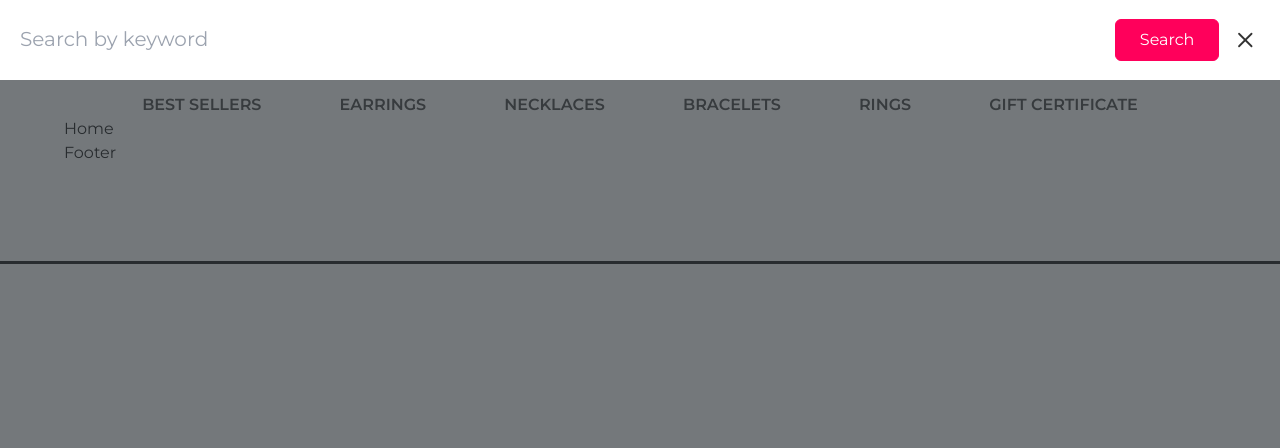
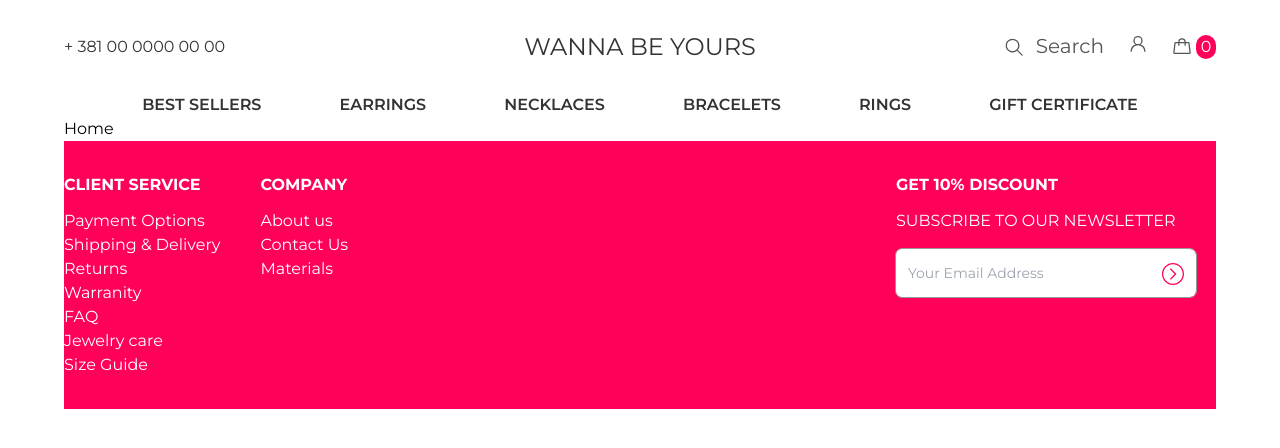
Before and after one commit to IrinaGarmaeva/e-commerce-shop, a React (Vite) app in the folder frontend/: page / in a window 1280 px wide. Shown: the top 448 px of the page. Built offline with nearby package versions, Linux system fonts and the light colour scheme; the HTML template or start-up script is replaced by a standard one; a web font is replaced by a local one.

Commit message:
Frontend: add Footer, Subscribe form

```diff
--- a/frontend/package.json
+++ b/frontend/package.json
@@ -13,7 +13,8 @@
     "react": "^18.2.0",
     "react-dom": "^18.2.0",
     "react-icons": "^5.0.1",
-    "react-router-dom": "^6.22.0"
+    "react-router-dom": "^6.22.0",
+    "react-toastify": "^10.0.4"
   },
   "devDependencies": {
     "@types/react": "^18.2.43",
--- a/frontend/src/App.tsx
+++ b/frontend/src/App.tsx
@@ -1,4 +1,6 @@
 import { Route, Routes } from "react-router-dom";
+import { ToastContainer } from "react-toastify";
+import "react-toastify/dist/ReactToastify.css";
 import Header from "./components/layout/Header/Header";
 import Footer from "./components/layout/Footer/Footer";
 import Home from "./components/pages/Home/Home";
@@ -6,7 +8,7 @@ import Home from "./components/pages/Home/Home";
 const App = () => {
   return (
     <div className=" h-screen font-montserrat">
-      <div className="max-container flex flex-col justify-center padding outline">
+      <div className="max-container flex flex-col padding outline h-full">
         <Header />
         <main>
           <Routes>
@@ -15,6 +17,7 @@ const App = () => {
         </main>
         <Footer />
       </div>
+      <ToastContainer />
     </div>
   );
 };
--- a/frontend/src/components/design-system/SearchForm/SearchForm.tsx
+++ b/frontend/src/components/design-system/SearchForm/SearchForm.tsx
@@ -1,5 +1,6 @@
 import { type ChangeEvent, type FormEvent, useState } from "react";
 import { IoCloseOutline } from "react-icons/io5";
+import { VALIDATION_MESSAGES } from "../../../utils/validationConstants";
 
 const SearchForm = () => {
   const [searchRequest, setSearchRequest] = useState<string>("");
@@ -14,7 +15,7 @@ const SearchForm = () => {
   const handleSubmit = (e: FormEvent<HTMLFormElement>) => {
     e.preventDefault();
     if (!searchRequest) {
-      setError("Enter what you are looking for");
+      setError(VALIDATION_MESSAGES.emptySearchRequest);
       const searchError = document.getElementById("search-error");
       searchError?.classList.remove("hidden");
       return;
@@ -35,11 +36,11 @@ const SearchForm = () => {
   return (
     <div
     id="search-form-overlay"
-    className="w-full h-screen bg-bg-opacity fixed top-0 left-0 z-10 "
+    className="w-full h-screen bg-bg-opacity fixed top-0 left-0 z-10 hidden"
   >
     <form
       id="search-form"
-      className="bg-white min-h-20 px-5 z-20"
+      className="bg-white min-h-20 px-5 z-20 hidden"
       onSubmit={handleSubmit}
     >
       <div className="min-h-20 max-container flex flew-row flex-nowrap items-center gap-3 max-sm:gap-1">
--- /dev/null
+++ b/frontend/src/components/design-system/SubscribeForm/SubscribeForm.tsx
@@ -0,0 +1,73 @@
+import { type ChangeEvent, type FormEvent, useState } from "react";
+import { toast } from "react-toastify";
+import { TfiArrowCircleRight } from "react-icons/tfi";
+import {
+  PATTERN_EMAIL,
+  VALIDATION_MESSAGES,
+} from "../../../utils/validationConstants";
+
+const SubscribeForm = () => {
+  const [email, setEmail] = useState<string>("");
+  const [error, setError] = useState<string>("");
+  const [isValid, setIsValid] = useState<boolean>(true);
+
+  const checkValidity = isValid ? "disabled" : "";
+
+  const handleChangeEmail = (e: ChangeEvent<HTMLInputElement>) => {
+    setEmail(e.target.value);
+    if (!PATTERN_EMAIL.test(e.target.value)) {
+      setError(VALIDATION_MESSAGES.invalidEmail);
+      setIsValid(false);
+      !e.target.value && setError("");
+    } else {
+      setError("");
+      setIsValid(true);
+    }
+  };
+
+  const handleSubscribe = (e: FormEvent<HTMLFormElement>) => {
+    e.preventDefault();
+    if (!email) {
+      setError(VALIDATION_MESSAGES.invalidEmail);
+    } else {
+      setEmail("");
+      toast.success(VALIDATION_MESSAGES.validEmail);
+    }
+  };
+
+  return (
+    <section className="pr-5 w-80 max-md:w-72">
+      <h3 className="uppercase font-bold max-md:text-sm">Get 10% discount</h3>
+      <p className="uppercase mt-3 max-md:text-sm">Subscribe to our newsletter</p>
+      <form
+        onSubmit={handleSubscribe}
+        className="mt-4"
+        noValidate
+        autoComplete="off"
+      >
+        <div className="flex flex-row relative mb-3 bg-white rounded-md outline outline-1 outline-gray">
+          <input
+            type="email"
+            value={email}
+            name="email"
+            placeholder="Your Email Address"
+            onChange={handleChangeEmail}
+            autoComplete="off"
+            className="w-10/12 pl-3 h-12 outline-none rounded-md text-sm text-text-main"
+          />
+          <button type="submit" disabled={!checkValidity}>
+            <TfiArrowCircleRight
+              size={22}
+              className={`absolute right-3 top-3.5 z-10 ${
+                isValid ? "text-pink" : "text-gray"
+              }`}
+            />
+          </button>
+        </div>
+        <span className="text-sm pl-3">{error}</span>
+      </form>
+    </section>
+  );
+};
+
+export default SubscribeForm;
--- a/frontend/src/components/layout/Footer/Footer.tsx
+++ b/frontend/src/components/layout/Footer/Footer.tsx
@@ -1,9 +1,50 @@
-import React from 'react';
+import { Link } from "react-router-dom";
+import SubscribeForm from "../../design-system/SubscribeForm/SubscribeForm";
 
 const Footer = () => {
   return (
-    <footer>Footer</footer>
-  )
-}
+    <footer className="relative w-full bg-pink text-white py-8">
+      <div className="flex flex-row justify-between max-container">
+        <section className="flex flex-row gap-10 max-md:gap-6 max-md:text-sm">
+          <ul className="">
+            <li className="uppercase font-bold mb-3">Client Service</li>
+            <li className="">
+              <Link to="/">Payment Options</Link>
+            </li>
+            <li className="">
+              <Link to="/">Shipping & Delivery</Link>
+            </li>
+            <li className="">
+              <Link to="/">Returns</Link>
+            </li>
+            <li className="">
+              <Link to="/">Warranity</Link>
+            </li>
+            <li className="">
+              <Link to="/">FAQ</Link>
+            </li>
+            <li className="">
+              <Link to="/">Jewelry care</Link>
+            </li>
+            <li className="">
+              <Link to="/">Size Guide</Link>
+            </li>
+          </ul>
+          <ul className="">
+            <li className="uppercase font-bold mb-3">Company</li>
+            <li className="">About us</li>
+            <li>
+              <Link to="/">Contact Us</Link>
+            </li>
+            <li>
+              <Link to="/">Materials</Link>
+            </li>
+          </ul>
+        </section>
+        <SubscribeForm />
+      </div>
+    </footer>
+  );
+};
 
-export default Footer
+export default Footer;
--- a/frontend/src/components/layout/Header/Header.tsx
+++ b/frontend/src/components/layout/Header/Header.tsx
@@ -1,4 +1,3 @@
-import { type ChangeEvent, type FormEvent, useState } from "react";
 import { Link } from "react-router-dom";
 import { GoSearch, GoPerson } from "react-icons/go";
 import { PiHandbag } from "react-icons/pi";
--- a/frontend/src/index.css
+++ b/frontend/src/index.css
@@ -21,6 +21,7 @@
 
 @layer utilities {
   .padding {
-    @apply md:px-16 px-5 md:pb-24 pb-12
+    /* @apply md:px-16 px-5 md:pb-24 pb-12 */
+    @apply md:px-16 px-5
   }
 }
--- /dev/null
+++ b/frontend/src/utils/validationConstants.ts
@@ -0,0 +1,7 @@
+export const PATTERN_EMAIL = /^[A-Za-z0-9._%+-]+@[A-Za-z0-9.-]+\.[A-Za-z]{2,63}$/;
+export const VALIDATION_MESSAGES = {
+  emptySearchRequest: 'Enter what you are looking for',
+  invalidEmail: 'Enter a valid email address',
+  validEmail: 'You have successfully subscribed to our newsletter',
+  emptyEmail: 'Enter your email to subscribe to our newsletter',
+};
--- a/frontend/tailwind.config.js
+++ b/frontend/tailwind.config.js
@@ -26,7 +26,7 @@ export default {
         "white": "#fff",
         "text-main": "#333333",
         "light-gray": "#555555",
-        "pink": "rgb(255, 0, 91)",
+        "pink": "#FF005B",
         "gray": "#999999",
         "orange": "#D82700",
       },
```
Also changed, not shown: 1 other file (tests, documents, lock files or other folders).
